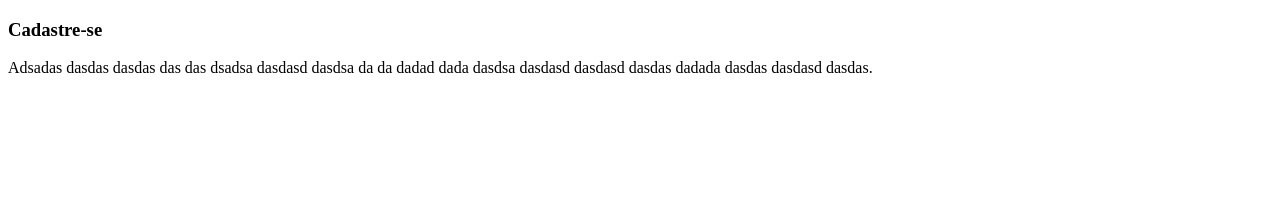
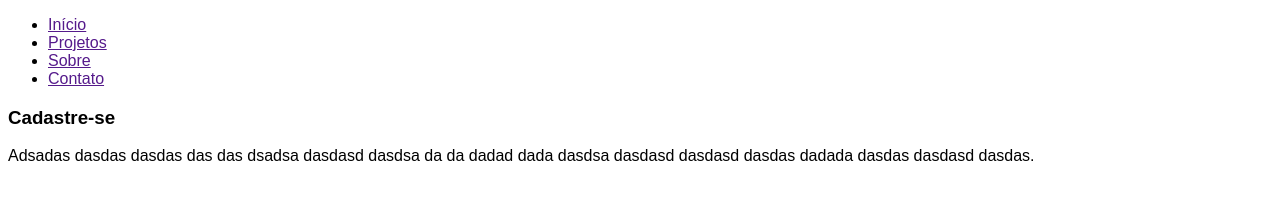
Before and after one commit to vinipires1/website-login-v1, a plain HTML site: page cadastro-login/index.html in a window 1280 px wide. Drawn offline with Linux system fonts and the light colour scheme.

Commit message:
Inserção de conteúdo - 1

```diff
--- a/cadastro-login/index.html
+++ b/cadastro-login/index.html
@@ -9,7 +9,15 @@
 </head>
 <body>
     <main class="principal">
-        <div class="conteudo">
+        <header class="cabeçalho">
+            <ul>
+                <li><a href="">Início</a></li>
+                <li><a href="">Projetos</a></li>
+                <li><a href="">Sobre</a></li>
+                <li><a href="">Contato</a></li>
+            </ul>
+        </header>
+        <section class="conteudo">
             <h3>Cadastre-se</h3>
             <p>Adsadas dasdas dasdas das das
                 dsadsa dasdasd dasdsa da da dadad dada
@@ -19,7 +27,9 @@
             <form action="" class="fmrcadastro">
 
             </form>
-        </div>
+        <footer>
+
+        </footer>
     </main>
 </body>
 </html>
--- a/cadastro-login/style/style.css
+++ b/cadastro-login/style/style.css
@@ -0,0 +1,11 @@
+.principal{
+    margin: 0;
+    padding: 0;
+    font-family: Arial, Helvetica, sans-serif;
+}
+
+.cabeçalho{
+    flex-direction: row;
+    align-items: center;
+    list-style:none;
+}
```
